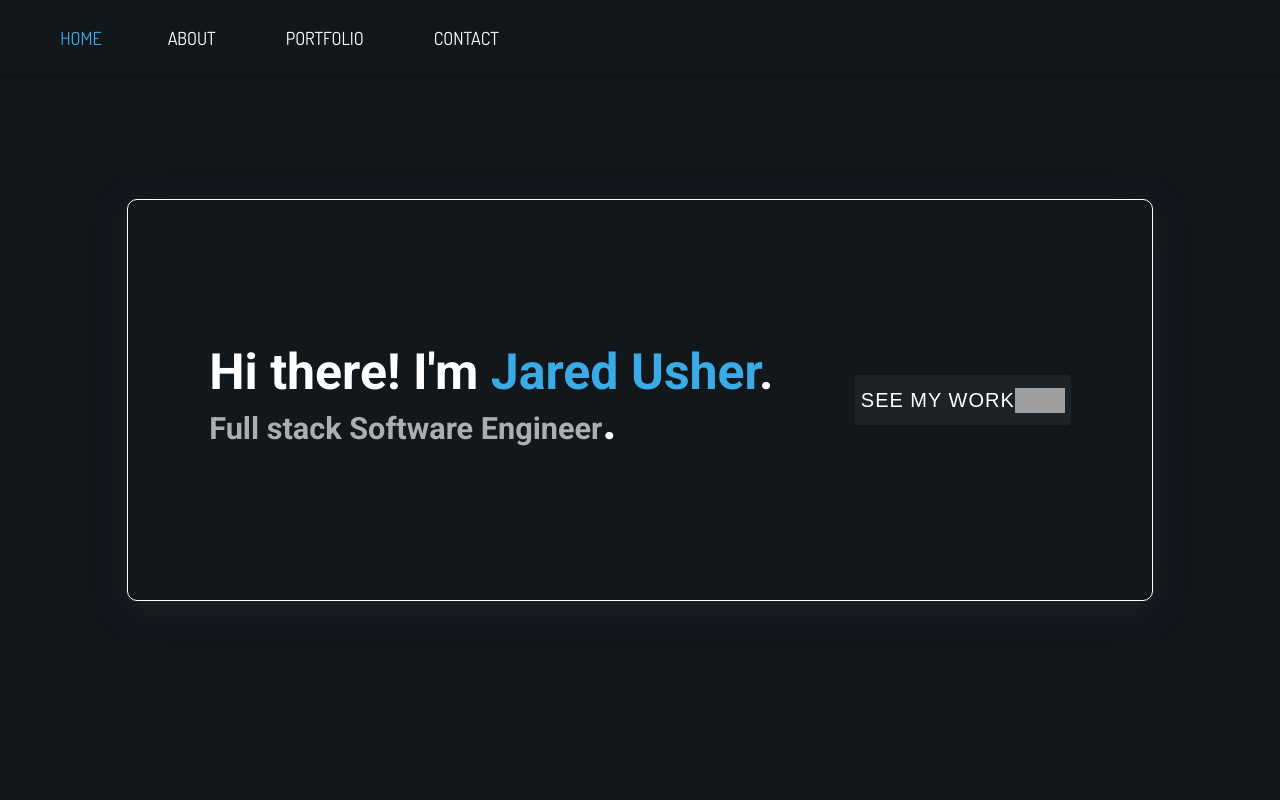
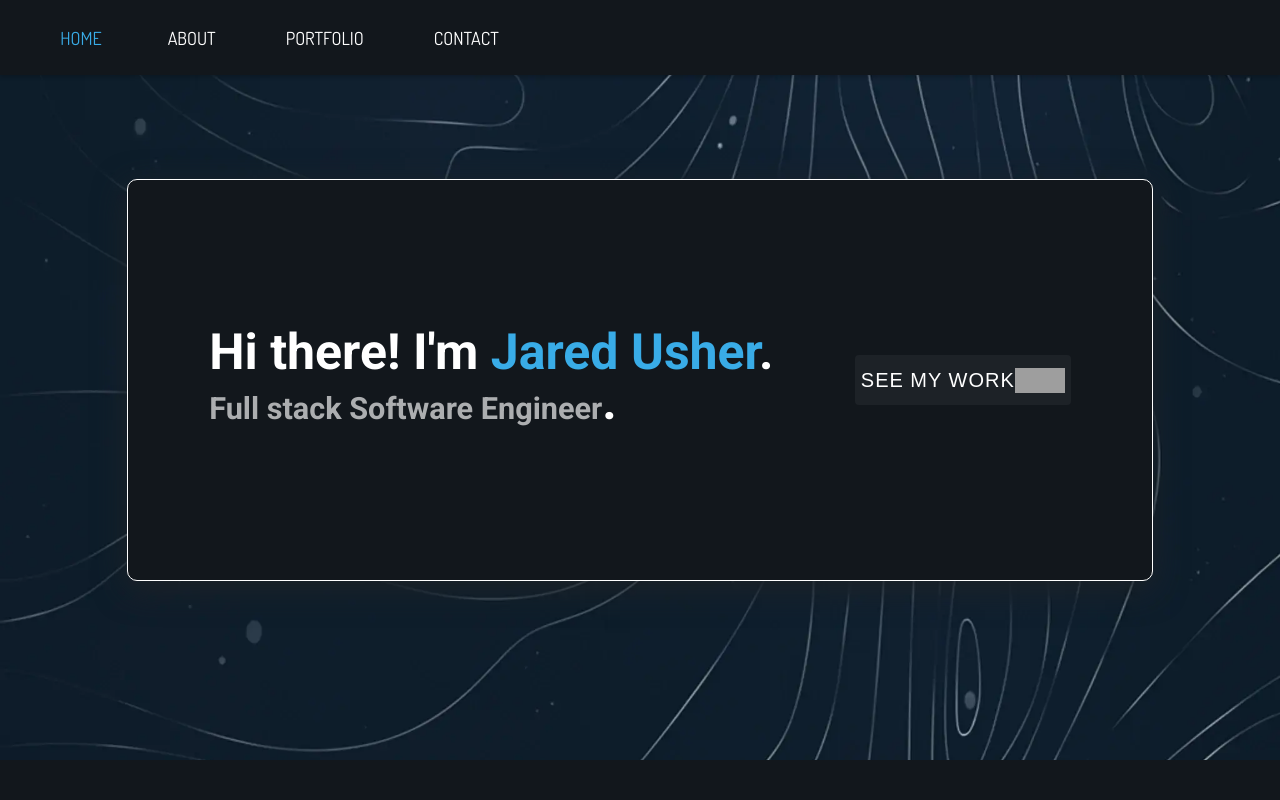
Before and after one commit to Oosh74/portfolio, a React (Create React App) app: page / in a window 1280 px wide. Shown: the top 800 px of the page. Built offline with nearby package versions, Linux system fonts and the light colour scheme; grey boxes are pictures that could not be loaded.

Commit message:
added untracked files

```diff
--- a/src/App.css
+++ b/src/App.css
@@ -53,12 +53,12 @@ body {
 
 /* ----LANDING----- */
 
-.particlesWrapper {
+/* .particlesWrapper {
   height: 100vh;
   width: 100vw;
   position: absolute !important;
   z-index: -1;
-}
+} */
 
 .inlineColor {
   color: #39ace7;
@@ -75,8 +75,15 @@ body {
   align-items: center;
   justify-content: center;
   width: 100vw;
-  height: 100vh;
+  height: 95vh;
   font-family: 'Roboto', sans-serif;
+}
+
+.welcomeContainer {
+  background-image: url('/src/images/starmap-background\ \(1).webp');
+  background-size: cover;
+  background-attachment: fixed;
+  background-position: center;
 }
 
 .welcomeContent {
--- a/src/contact.js
+++ b/src/contact.js
@@ -1,9 +1,11 @@
+import mastLogo from './images/mastodon-logo-scaled.png';
+
 function Contact() {
   const handleClick = (link) => {
     if (link) {
       window.open(link);
     } else {
-      window.location = 'mailto:usherjared@yahoo.com';
+      window.location = 'mailto:jaredusher.dev@gmail.com';
     }
   };
 
@@ -19,7 +21,7 @@ function Contact() {
       </p>
       <div className="emailBtnCntr">
         <button className="contactBtn" onClick={() => handleClick()}>
-          <div className="contactBtnText"> usherjared@yahoo.com </div>
+          <div className="contactBtnText"> jaredusher.dev@gmail.com </div>
           <img
             src={
               'https://icongr.am/octicons/mail.svg?size=25&color=currentColor'
@@ -30,16 +32,11 @@ function Contact() {
       </div>
       <div className="socailsBtnCntr">
         <button
-          data-tooltip="Twitter"
+          data-tooltip="Mastadon"
           className="socialBtn"
-          onClick={() => handleClick('https://twitter.com/j_ushr')}
+          onClick={() => handleClick('https://mastodon.social/@jusher')}
         >
-          <img
-            src={
-              'https://icongr.am/devicon/twitter-original.svg?size=128&color=currentColor'
-            }
-            alt="twitter"
-          />
+          <img src={mastLogo} alt="twitter" />
         </button>
         <button
           className="socialBtn"
--- a/src/landing.js
+++ b/src/landing.js
@@ -10,7 +10,6 @@ function Landing(props) {
 
   return (
     <div className="welcomeContainer">
-      <div className="particlesWrapper"></div>
       <div className="welcomeContent">
         <div className="welcomeText">
           Hi there! I'm <span className="inlineColor"> Jared Usher</span>.
```
Also changed, not shown: src/images/mastodon-logo-scaled.png (added), src/images/starmap-background (1).webp (added).
